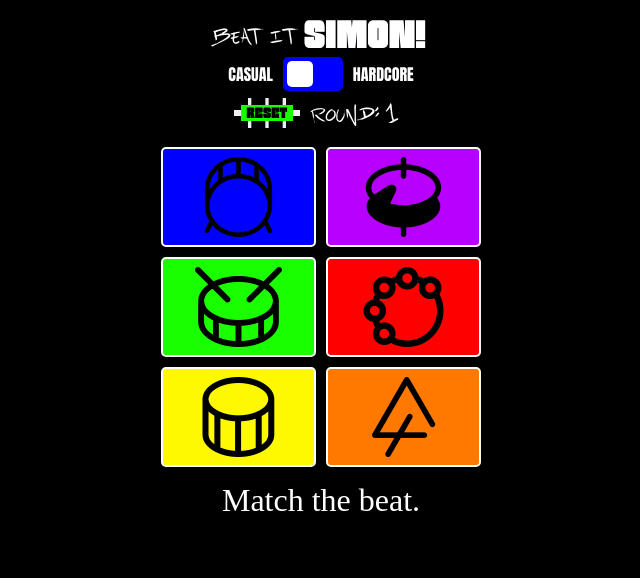
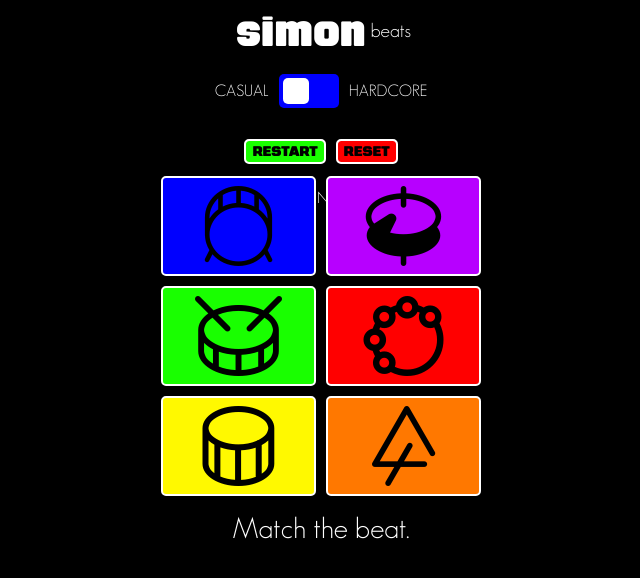
Before and after one commit to chadpjontek/Beat-it-Simon-, a plain HTML site: page index.html in a window 1280 px wide. Both pictures are taken after a click on the button "START". Shown: the whole page, without its empty margins (319-959 px from the left). Drawn offline with nearby package versions, Linux system fonts and the light colour scheme; no server answers; files whose address does not match are found by name.

Commit message:
Many additions, fixes, and refactoring.

```diff
--- a/index.html
+++ b/index.html
@@ -2,7 +2,7 @@
 <html lang="en">
 
 <head>
-  <title>Beat it Simon!</title>
+  <title>simon beats</title>
   <!-- Required meta tags -->
   <meta charset="utf-8">
   <meta name="viewport" content="width=device-width, initial-scale=1, shrink-to-fit=no">
@@ -12,10 +12,10 @@
 
 <body>
   <div class="top-wrapper">
-    <div class="header">BEAT IT <span id="simon">SIMON!</span></div>
-
-    <div class="">
-        <span class="mode">CASUAL</span>
+    <div class="header">
+      <span id="simon">simon</span> beats</div>
+    <div>
+      <span class="mode">CASUAL</span>
       <label class="switch">
         <input type="checkbox">
         <span class="slider"></span>
@@ -24,42 +24,36 @@
     </div>
     <div class="start">
       <button class="start-btn" onclick="start();">START</button>
-      <span id="round">ROUND: 1</span>
+      <button class="reset-btn" onclick="reset();">RESET</button>
+    </div>
+    <div>
+      <span id="round">ROUND: 0</span>
     </div>
   </div>
   <div id="buttons" class="buttons-wrapper">
     <div class="btn0" onclick="squareClick('0');">
-      <span class="icon-kick">
-
-      </span>
+      <span class="icon-kick"></span>
     </div>
     <div class="btn1" onclick="squareClick('1');">
-      <span class="icon-oHat">
-
-      </span>
+      <span class="icon-oHat"></span>
     </div>
     <div class="btn2" onclick="squareClick('2');">
-      <span class="icon-snare">
-
-      </span>
+      <span class="icon-snare"></span>
     </div>
     <div class="btn3" onclick="squareClick('3');">
-      <span class="icon-tamb">
-
-      </span>
+      <span class="icon-tamb"></span>
     </div>
     <div class="btn4" onclick="squareClick('4');">
-      <span class="icon-tom">
-
-      </span>
+      <span class="icon-tom"></span>
     </div>
     <div class="btn5" onclick="squareClick('5');">
-      <span class="icon-triangle">
-
-      </span>
+      <span class="icon-triangle"></span>
     </div>
   </div>
-  <div id="status"></div>
+  <div class="bottom-wrapper">
+    <div id="status"></div>
+  </div>
+
   <!-- JS -->
   <script src="https://cdnjs.cloudflare.com/ajax/libs/howler/2.0.5/howler.js"></script>
   <script src="https://code.jquery.com/jquery-3.2.1.slim.min.js"></script>
--- a/main.css
+++ b/main.css
@@ -2,64 +2,66 @@ body {
   background-color: black;
 }
 .top-wrapper {
+  display: grid;
+  grid-template-columns: 1fr;
+  grid-template-rows: repeat(3,45px);
   max-width: 320px;
-  margin: 15px auto;
+  grid-gap: 10%;
+  margin: 0px auto;
   color: white;
-
 }
 .top-wrapper > div {
-
   display: flex;
   align-items: center;
   justify-content: center;
 }
-.top-wrapper {
-  display: grid;
-  grid-template-columns: 1fr;
-  grid-auto-rows: 1fr;
-}
 .header {
-  font-size: 1rem;
-  font-family: "Urban Brush Zone";
-
+  font-size: 1.2rem;
+  font-family: "GeosansLight";
 }
 #simon {
-  font-family: "Funk Machine Regular";
+  font-family: "Fontanero";
   margin: 0px 5px;
-  font-size: 2.2rem;
+  font-size: 2.5rem;
 }
 .mode {
   margin: 0px 10px;
-  font-family: "Impact";
-
+  font-family: "GeosansLight";
 }
-
-#hardcore {
-
-}
-.start > button {
-  font-family: "Funk Machine Regular";
+.start-btn {
+  font-family: "Fontanero";
+  border: 2px solid white;
   border-radius: 5px;
-  border-color: #000;
-  border-style: dashed;
-  border-width: 7px;
   color: #000;
   box-shadow: 0 0 40px 40px #19ff00 inset, 0 0 0 0 #19ff00;
-  transition: all 150ms ease-in-out;
+  transition: all 100ms ease-in-out;
+  margin: 5px;
 }
-
-.start > button:hover {
-  box-shadow: 0 0 10px 0 #19ff00 inset, 0 0 10px 4px #19ff00;
+.start-btn:hover {
+  box-shadow: 0 0 12px 3px white inset, 0 0 12px 6px #19ff00;
 }
-
-.start > button:active {
-  box-shadow: 0 0 40px 40px #19ff00 inset;
+.start-btn:active {
+  box-shadow: 0 0 40px 40px white inset, 0 0 12px 6px #19ff00;
+  color: #19ff00;
 }
-
-
-#round {
-  margin: 0px 10px;
-  font-family: "Urban Brush Zone";
+.reset-btn {
+  font-family: "Fontanero";
+  border: 2px solid white;
+  border-radius: 5px;
+  color: #000;
+  box-shadow: 0 0 40px 40px red inset, 0 0 0 0 red;
+  transition: all 100ms ease-in-out;
+  margin: 5px;
+}
+.reset-btn:hover {
+  box-shadow: 0 0 12px 3px white inset, 0 0 12px 6px red;
+}
+.reset-btn:active {
+  box-shadow: 0 0 40px 40px white inset, 0 0 12px 6px red;
+  color: red;
+}
+#round, #status {
+  font-family: "GeosansLight";
 }
 .switch {
   position: relative;
@@ -67,9 +69,9 @@ body {
   width: 60px;
   height: 34px;
 }
-
-.switch input {display:none;}
-
+.switch input {
+  display:none;
+}
 .slider {
   position: absolute;
   cursor: pointer;
@@ -82,7 +84,6 @@ body {
   transition: .4s;
   border-radius: 5px;
 }
-
 .slider:before {
   position: absolute;
   content: "";
@@ -95,22 +96,17 @@ body {
   transition: .4s;
   border-radius: 5px;
 }
-
 input:checked + .slider {
-  background-color: red;
+  background-color: #b700ff;
 }
-
 input:focus + .slider {
-  box-shadow: 0 0 1px red;
+  box-shadow: 0 0 1px #b700ff;
 }
-
 input:checked + .slider:before {
   -webkit-transform: translateX(26px);
   -ms-transform: translateX(26px);
   transform: translateX(26px);
 }
-
-
 .buttons-wrapper {
   display: grid;
   grid-template-columns: repeat(2, 1fr);
@@ -120,28 +116,23 @@ input:checked + .slider:before {
   height: 320px;
   margin: 15px auto;
 }
-
-
 #status {
   grid-column: 1/3;
   color: white;
   display: flex;
   align-items: center;
   justify-content: center;
-  font-size: 2em;
+  font-size: 1.8em;
 }
-
 .buttons-wrapper > div {
   border: 2px solid white;
   border-radius: 5px;
-
   color: black;
   display: flex;
   align-items: center;
   justify-content: center;
   font-size: 5em;
 }
-
 .btn0 {
   background-color: blue;
   color: #000;
@@ -157,13 +148,12 @@ input:checked + .slider:before {
 }
 .ai0 > span {
   color: white;
-  transition: 150ms ease-in-out;
+  transition: 100ms ease-in-out;
 }
-
 .btn1 {
   background-color: #b700ff;
   color: #000;
-  transition: all 150ms ease-in-out;
+  transition: all 100ms ease-in-out;
 }
 .ai1, .btn1:hover {
   box-shadow: 0 0 12px 3px white inset, 0 0 12px 6px #b700ff;
@@ -175,13 +165,12 @@ input:checked + .slider:before {
 }
 .ai1 > span {
   color: white;
-  transition: 150ms ease-in-out;
+  transition: 100ms ease-in-out;
 }
-
 .btn2 {
   background-color: #19ff00;
   color: #000;
-  transition: all 150ms ease-in-out;
+  transition: all 100ms ease-in-out;
 }
 .ai2, .btn2:hover {
   box-shadow: 0 0 12px 3px white inset, 0 0 12px 6px #19ff00;
@@ -193,13 +182,12 @@ input:checked + .slider:before {
 }
 .ai2 > span {
   color: white;
-  transition: 150ms ease-in-out;
+  transition: 100ms ease-in-out;
 }
-
 .btn3 {
   background-color: red;
   color: #000;
-  transition: all 150ms ease-in-out;
+  transition: all 100ms ease-in-out;
 }
 .ai3, .btn3:hover {
   box-shadow: 0 0 12px 3px white inset, 0 0 12px 6px red;
@@ -211,13 +199,12 @@ input:checked + .slider:before {
 }
 .ai3 > span {
   color: white;
-  transition: 150ms ease-in-out;
+  transition: 100ms ease-in-out;
 }
-
 .btn4 {
   background-color: #fff900;
   color: #000;
-  transition: all 150ms ease-in-out;
+  transition: all 100ms ease-in-out;
 }
 .ai4, .btn4:hover {
   box-shadow: 0 0 12px 3px white inset, 0 0 12px 6px #fff900;
@@ -229,13 +216,12 @@ input:checked + .slider:before {
 }
 .ai4 > span {
   color: white;
-  transition: 150ms ease-in-out;
+  transition: 100ms ease-in-out;
 }
-
 .btn5 {
   background-color: #ff7800;
   color: #000;
-  transition: all 150ms ease-in-out;
+  transition: all 100ms ease-in-out;
 }
 .ai5, .btn5:hover {
   box-shadow: 0 0 12px 3px white inset, 0 0 12px 6px #ff7800;
@@ -247,9 +233,22 @@ input:checked + .slider:before {
 }
 .ai5 > span {
   color: white;
-  transition: 150ms ease-in-out;
+  transition: 100ms ease-in-out;
 }
-
+.bottom-wrapper {
+  display: grid;
+  grid-template-columns: 1fr;
+  grid-auto-rows: 1fr;
+  max-width: 320px;
+  margin: 15px auto;
+  color: white;
+}
+.bottom-wrapper > div {
+  display: flex;
+  align-items: center;
+  text-align: center;
+  justify-content: center;
+}
 /* Icons*/
 @font-face {
   font-family: 'simon-beats';
@@ -261,7 +260,6 @@ input:checked + .slider:before {
   font-weight: normal;
   font-style: normal;
 }
-
 [class^="icon-"], [class*=" icon-"] {
   /* use !important to prevent issues with browser extensions that change fonts */
   font-family: 'simon-beats' !important;
@@ -271,12 +269,10 @@ input:checked + .slider:before {
   font-variant: normal;
   text-transform: none;
   line-height: 1;
-
   /* Better Font Rendering =========== */
   -webkit-font-smoothing: antialiased;
   -moz-osx-font-smoothing: grayscale;
 }
-
 .icon-cymbal:before {
   content: "\e900";
 }
@@ -300,10 +296,10 @@ input:checked + .slider:before {
 }
 /* local fonts */
 @font-face {
-  font-family: "Urban Brush Zone";
-  src: url("fonts/Urban-Brush-Zone.ttf") format('truetype');
+  font-family: "GeosansLight";
+  src: url("fonts/GeosansLight.ttf") format('truetype');
 }
 @font-face {
-  font-family: "Funk Machine Regular";
-  src: url("fonts/funkmachine.ttf") format('truetype');
+  font-family: "Fontanero";
+  src: url("fonts/Fontanero-FFP.ttf") format('truetype');
 }
--- a/main.js
+++ b/main.js
@@ -1,143 +1,16 @@
-var sequence = []; // stores beat sequence player must repeat
+// globals
+var hardcore = false;
+var isGameOver = true;
+var sequence = [];
 var clickedSquare;
-var won = false;
 var sequenceCurInd;
 var idleTimer;
-var hardcore = false;
-var gameOver = true;
-
-$(document).ready(function () {
-  playSound('cymbal');
-})
-
-function start() {
-  // reset settings to default
-  if($(".start-btn").text() === 'RESET'){
-    gameOver = true;
-    $(".start-btn").text('START');
-    $("#status").text('');
-    $('.buttons-wrapper > div').css("pointer-events", "auto");
-    sequence = [];
-    clickedSquare = null;
-    won = null;
-    sequenceCurInd = null;
-    idleTimer = null;
-  } else {
-      // get ready to start
-  gameOver = false;
-  $(".start-btn").text('START');
-  $("#status").text('Match the beat.');
-  $('.buttons-wrapper > div').css("pointer-events", "none");
-  sequence = [];
-  clickedSquare = null;
-  won = null;
-  sequenceCurInd = null;
-  idleTimer = null;
-  // lock in difficulty
-  if ($('input:checkbox').prop("checked")) {
-    hardcore = true;
-  } else {
-    hardcore = false;
-  }
-  $("input:checkbox").click(function () {
-    return false;
-  });
-  // turn start button into restart button
-  $(".start-btn").text('RESET');
-  // start game
-  sequence.push(randNum());
-  playSequence();
-  }
-}
-
-function lose() {
-  // make buttons unclickable
-  $('.buttons-wrapper > div').css("pointer-events", "none");
-  gameOver = true;
-  won = false;
-  if (hardcore) {
-    $("#status").text('Game Over.');
-    $(".start-btn").text('START');
-    sequence = [];
-    clickedSquare = null;
-    sequenceCurInd = null;
-    $('.buttons-wrapper > div').css("pointer-events", "auto");
-    gameOver = true;
-  } else {
-    $("#status").text('Not quite. Try again.');
-    setTimeout(function () {
-      $("#status").text('Match the beat.');
-      playSequence();
-    }, 3000);
-    playSound('cowbell');
-  }
-  // reactivate difficulty slider
-  $("input:checkbox").click(function () {
-    return true;
-  });
-}
-
-function win() {
-  $("#status").text('You win');
-  won = true;
-}
-
-function playSequence() {
-  // stop idle timer
-  clearTimeout(idleTimer);
-  // make buttons unclickable while sequence is being shown
-  $('.buttons-wrapper > div').css("pointer-events", "none");
-  for (let i = 0; i < sequence.length; i++) {
-    setTimeout(function () {
-      playSound(sequence[i]);
-      $(`.btn${sequence[i]}`).addClass(`ai${sequence[i]}`);
-      setTimeout(function () {
-        $(`.btn${sequence[i]}`).removeClass(`ai${sequence[i]}`);
-      }, 250);
-    }, 1000 * i + 1);
-  }
-  // make buttons clickable again
-  setTimeout(function () {
-    $('.buttons-wrapper > div').css("pointer-events", "auto");
-  }, 1000 * sequence.length);
-  // give user 5 secs after sequence to respond
-  $(function () {
-    function resetTimer() {
-      clearTimeout(idleTimer);
-      idleTimer = setTimeout(lose, sequence.length * 1000 + 5000);
-    }
-    $('.buttons-wrapper > div').bind('click', resetTimer);
-    resetTimer();
-  });
-  sequenceCurInd = 0;
-}
-
-function randNum() {
-  return Math.floor(Math.random() * 6);
-}
-
-function squareClick(square) {
-  if(gameOver){
-    playSound(square);
-  } else {
-    playSound(square);
-    clickedSquare = Number(square);
-    if (clickedSquare !== sequence[sequenceCurInd]) {
-      lose();
-      return;
-    }
-    sequenceCurInd++;
-    if (sequenceCurInd === sequence.length) {
-      sequence.push(randNum());
-      setTimeout(function(){
-        playSequence();
-      }, 1000);
-    }
-  }
-}
-
-function playSound(id) {
-  var data = {
+var playSequenceTimeOut;
+var reactivateButtonsTimeOut;
+var sequenceTimeLength;
+var loseTimeout;
+const wordsOfEncouragement = ['Good job!', ':D', 'You got this.', 'You can do it!', 'Great!', 'Keep going!', 'Wow!', 'Such skill!', 'Amazing!', 'Look at you!', 'Awesome!'];
+const sounds = {
   0: {
     sound: new Howl({
       src: ['sounds/kick.mp3']
@@ -184,5 +57,175 @@ function playSound(id) {
     })
   }
 };
-  data[id].sound.play();
+
+$(document).ready(function () {
+  playSound('cymbal');
+});
+
+function playSound(id) {
+  sounds[id].sound.play();
 }
+
+function start() {
+  // lock in difficulty
+  if ($('input:checkbox').prop("checked")) {
+    hardcore = true;
+  } else {
+    hardcore = false;
+  }
+  // start game
+  isGameOver = false;
+  sequence = [];
+  clearTimers();
+  $("input:checkbox").prop('disabled', true);
+  $(".start-btn").text('RESTART');
+  $('#round').text('ROUND: 1');
+  $("#status").text('Match the beat.');
+  $('.buttons-wrapper > div').css("pointer-events", "none");
+  sequence.push(randNum());
+  playSequence();
+}
+
+function clearTimers() {
+  clearTimeout(playSequenceTimeOut);
+  clearTimeout(reactivateButtonsTimeOut);
+  clearTimeout(sequenceTimeLength);
+  clearTimeout(loseTimeout);
+  clearTimeout(idleTimer);
+  $('.buttons-wrapper > div').off('click', resetTimer);
+}
+
+function randNum() {
+  return Math.floor(Math.random() * 6);
+}
+
+function playSequence() {
+  // set speed of sequence play back
+  var speed;
+  var round = sequence.length;
+  if (round < 5) {
+    speed = 1000;
+  } else if (round > 4 && round < 9) {
+    speed = 750;
+  } else if (round > 8 && round < 13) {
+    speed = 500;
+  } else {
+    speed = 250;
+  }
+  $('#round').text(`ROUND: ${round}`);
+  clearTimeout(idleTimer);
+  $('.buttons-wrapper > div').off('click', resetTimer);
+  // make board non-interactive until sequence is over
+  $('.buttons-wrapper > div').css("pointer-events", "none");
+  for (let i = 0; i < sequence.length; i++) {
+    playSequenceTimeOut = setTimeout(function () {
+      playSound(sequence[i]);
+      $(`.btn${sequence[i]}`).addClass(`ai${sequence[i]}`);
+      setTimeout(function () {
+        $(`.btn${sequence[i]}`).removeClass(`ai${sequence[i]}`);
+      }, 250);
+    }, speed * i + 1);
+  }
+  reactivateButtonsTimeOut = setTimeout(function () {
+    $('.buttons-wrapper > div').css("pointer-events", "auto");
+  }, speed * sequence.length);
+  // give user 5 secs after sequence to respond
+  sequenceTimeLength = setTimeout(function () {
+    $('.buttons-wrapper > div').on('click', resetTimer);
+    resetTimer();
+  }, sequence.length * speed);
+  sequenceCurInd = 0;
+}
+
+function resetTimer() {
+  clearTimeout(idleTimer);
+  idleTimer = setTimeout(lose, 5000);
+}
+
+function reset() {
+  clearTimers();
+  gameOver();
+  playSound('cymbal');
+  $('#round').text('ROUND: 0');
+  $("#status").text('');
+  if ($('.btn0').hasClass('ai0')) {
+    $('.btn0').removeClass('ai0');
+  }
+  if ($('.btn1').hasClass('ai1')) {
+    $('.btn1').removeClass('ai1');
+  }
+  if ($('.btn2').hasClass('ai2')) {
+    $('.btn2').removeClass('ai2');
+  }
+  if ($('.btn3').hasClass('ai3')) {
+    $('.btn3').removeClass('ai3');
+  }
+  if ($('.btn4').hasClass('ai4')) {
+    $('.btn4').removeClass('ai4');
+  }
+  if ($('.btn5').hasClass('ai5')) {
+    $('.btn5').removeClass('ai5');
+  }
+}
+
+function gameOver() {
+  isGameOver = true;
+  $('.buttons-wrapper > div').css("pointer-events", "auto");
+  $(".start-btn").text('START');
+  $("input:checkbox").prop('disabled', false);
+}
+
+function squareClick(square) {
+  // allow player to bang the drums when not in a game
+  playSound(square);
+  // check sequence
+  if (!isGameOver) {
+    clickedSquare = Number(square);
+    if (clickedSquare !== sequence[sequenceCurInd]) {
+      lose();
+    } else {
+      sequenceCurInd++;
+      if (sequenceCurInd === sequence.length) {
+        if (sequence.length === 20) {
+          // clap for victory!
+          for (var i = 0; i < 3; i++) {
+            setTimeout(function () {
+              playSound('clap');
+            }, i * 150);
+          }
+          $('#status').text('YOU DID IT! YOU ARE INCREDIBLE!');
+          gameOver();
+          clearTimers();
+        } else {
+          // encourage and go to next sequence
+          $('#status').text(randCheer());
+          sequence.push(randNum());
+          setTimeout(function () {
+            playSequence();
+          }, 1000);
+        }
+      }
+    }
+  }
+}
+
+function randCheer() {
+  return wordsOfEncouragement[Math.floor(Math.random() * 11)];
+}
+
+function lose() {
+  clearTimers();
+  if (hardcore) {
+    gameOver();
+    playSound('cowbell');
+    $("#status").text('Game Over.');
+  } else {
+    playSound('cowbell');
+    $('.buttons-wrapper > div').css("pointer-events", "none");
+    $("#status").text('Not quite. Try again.');
+    loseTimeout = setTimeout(function () {
+      $("#status").text('Match the beat.');
+      playSequence();
+    }, 2500);
+  }
+}
```
Also changed, not shown: fonts/Fontanero-FFP.ttf (added), fonts/GeosansLight.ttf (added), fonts/Urban-Brush-Zone.ttf (deleted), 1 other file. Lines whose indentation alone changed are shown as unchanged.
